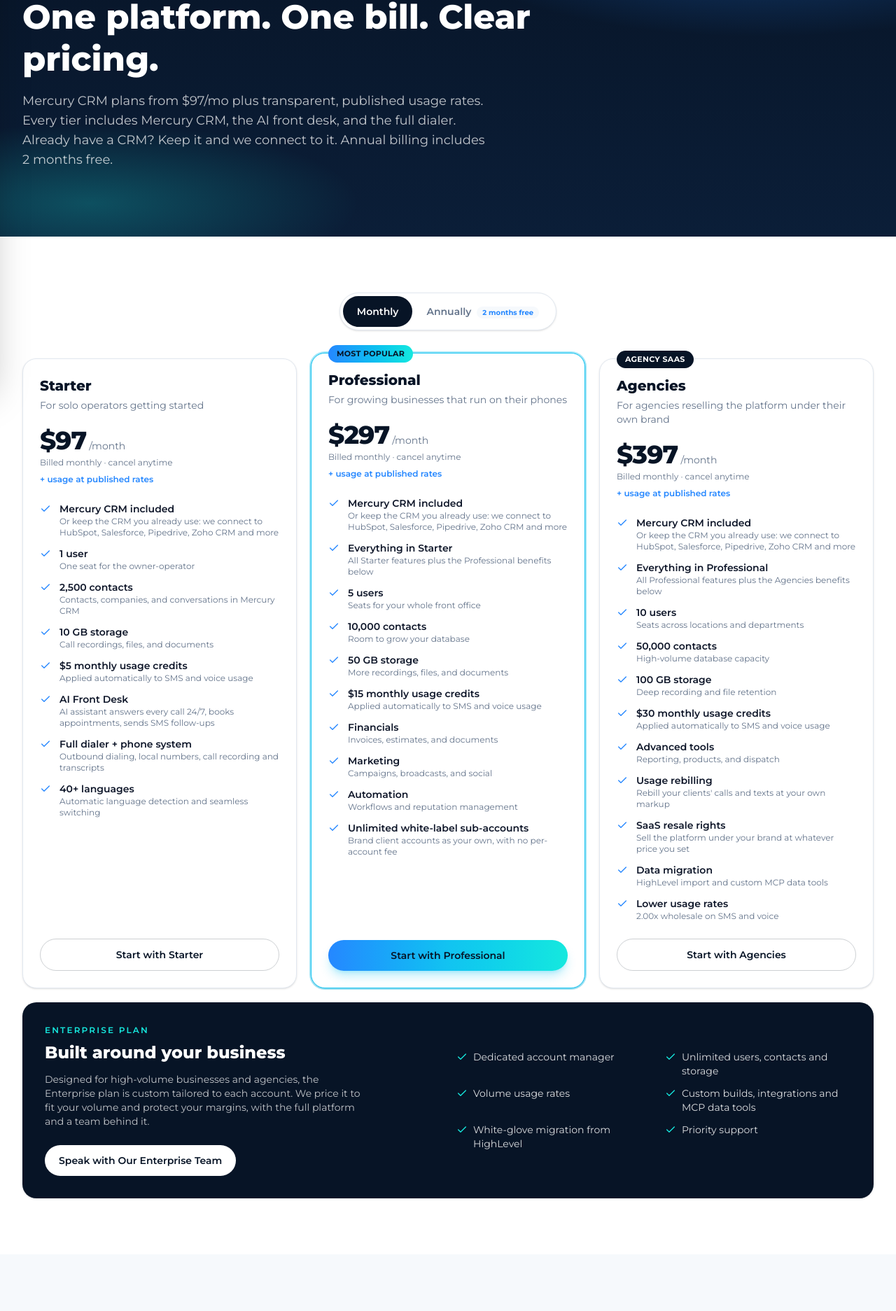
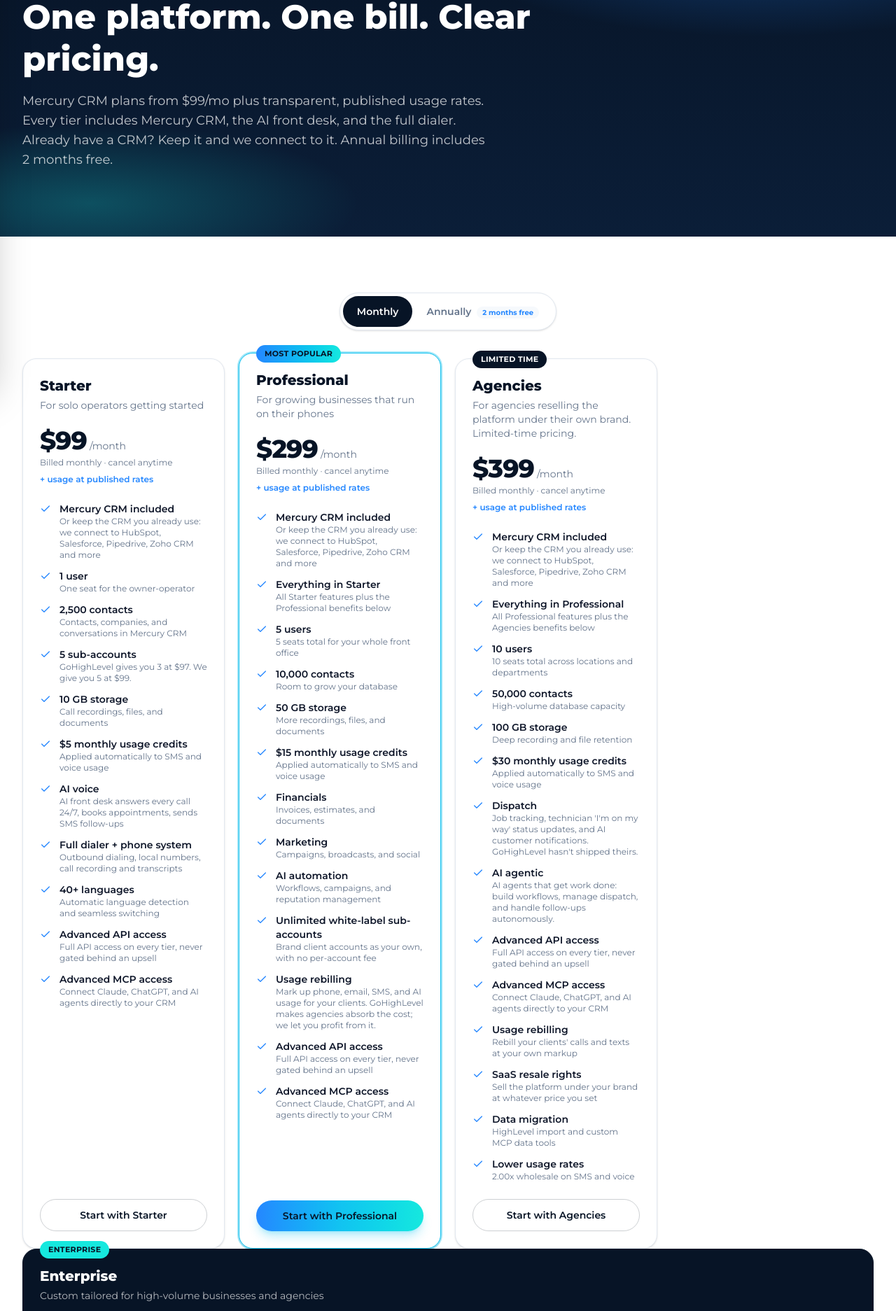
Before and after one commit to hpintojr/mercury-call-desk-site, a Next.js app: page /pricing in a window 1280 px wide. Shown: the part 250-2123 px from the top of the page at 70% size. Built offline with nearby package versions, Linux system fonts and the light colour scheme; no server answers.

Commit message:
Pricing update per Sulus meeting: $99/$299/$399, 5 sub-accounts on Starter, usage rebilling on Professional, dispatch + limited-time on Agencies, Enterprise as 4th column, AI voice/automation/agentic positioning

```diff
--- a/src/app/page.tsx
+++ b/src/app/page.tsx
@@ -138,7 +138,7 @@
       {/* ── Pricing teaser ── */}
       <section className="py-14 sm:py-20">
         <div className="container-x">
-          <SectionHeading eyebrow="Plans That Scale With You" title="Clear pricing, no surprises" body="Platform plans from $97/mo plus transparent usage rates. Every tier includes the AI front desk, the full dialer, and Mercury CRM." />
+          <SectionHeading eyebrow="Plans That Scale With You" title="Clear pricing, no surprises" body="Platform plans from $99/mo plus transparent usage rates. Every tier includes the AI front desk, the full dialer, and Mercury CRM." />
           <div className="mt-10 grid gap-5 sm:grid-cols-2 lg:grid-cols-4">
             {tiers.map((t) => (
               <div key={t.id} className={`relative rounded-xl2 border bg-white p-6 shadow-sm ${t.popular ? "border-mcd-sky ring-2 ring-mcd-sky/40" : "border-mcd-line"}`}>
--- a/src/app/pricing/page.tsx
+++ b/src/app/pricing/page.tsx
@@ -12,7 +12,7 @@
 
 export const metadata: Metadata = {
   title: "Pricing",
-  description: "Mercury CRM plans from $97/mo plus transparent usage rates. CRM, phone system, dialer, and AI assistants in one platform. Annual billing includes 2 months free.",
+  description: "Mercury CRM plans from $99/mo plus transparent usage rates. CRM, phone system, dialer, and AI assistants in one platform. Annual billing includes 2 months free.",
 };
 
 const icons: IconName[] = ["star", "bolt", "zap", "clock", "chart", "users"];
@@ -48,7 +48,7 @@
 export default function PricingPage() {
   return (
     <>
-      <PageHero crumb="Pricing" title="One platform. One bill. Clear pricing." body="Mercury CRM plans from $97/mo plus transparent, published usage rates. Every tier includes Mercury CRM, the AI front desk, and the full dialer. Already have a CRM? Keep it and we connect to it. Annual billing includes 2 months free." />
+      <PageHero crumb="Pricing" title="One platform. One bill. Clear pricing." body="Mercury CRM plans from $99/mo plus transparent, published usage rates. Every tier includes Mercury CRM, the AI front desk, and the full dialer. Already have a CRM? Keep it and we connect to it. Annual billing includes 2 months free." />
 
       <section className="py-14 sm:py-20">
         <div className="container-x"><PricingCards /></div>
--- a/src/components/PricingCards.tsx
+++ b/src/components/PricingCards.tsx
@@ -29,7 +29,7 @@
       </div>
 
       {/* Cards: stack on mobile → 3-col desktop */}
-      <div className="mt-10 grid gap-5 md:grid-cols-3">
+      <div className="mt-10 grid gap-5 md:grid-cols-2 lg:grid-cols-4">
         {tiers.map((t) => {
           const perMonth = annual ? Math.round(t.annualTotal / 12) : t.monthly;
           const badge = t.popular ? "Most Popular" : t.badge;
@@ -67,21 +67,29 @@
         })}
       </div>
 
-      {/* Enterprise: quote-only, no published price */}
-      <article className="mt-5 grid gap-6 rounded-xl2 bg-mcd-navy p-6 text-white shadow-sm sm:p-8 lg:grid-cols-12 lg:items-center">
-        <div className="lg:col-span-5">
-          <p className="eyebrow text-mcd-cyan">{enterprise.eyebrow}</p>
-          <h3 className="mt-2 text-2xl font-extrabold">{enterprise.title}</h3>
-          <p className="mt-3 text-sm text-white/75">{enterprise.body}</p>
-          <div className="mt-6"><Button href={links.demo} variant="white">{enterprise.cta}</Button></div>
+      {/* Enterprise: quote-only 4th column */}
+      <article className="relative flex flex-col rounded-xl2 border border-mcd-navy bg-mcd-navy p-6 text-white shadow-sm">
+        <span className="absolute -top-3 left-6 rounded-full bg-mcd-cyan px-3 py-1 text-[11px] font-bold uppercase tracking-wide text-mcd-navy">Enterprise</span>
+        <h3 className="text-xl font-extrabold">Enterprise</h3>
+        <p className="mt-1 text-sm text-white/70">Custom tailored for high-volume businesses and agencies</p>
+        <p className="mt-5 flex items-baseline gap-1">
+          <span className="text-4xl font-extrabold tracking-tight">Custom</span>
+        </p>
+        <p className="mt-1 min-h-5 text-xs text-white/60">Volume rates quoted to your usage</p>
+        <p className="mt-1 text-xs font-semibold text-mcd-cyan">+ usage at volume rates</p>
+
+        <ul className="mt-6 space-y-3">
+          {(compact ? enterprise.points.slice(0, 6) : enterprise.points).map((p) => (
+            <li key={p} className="flex gap-3 text-sm text-white/85">
+              <Icon name="check" className="mt-0.5 h-4 w-4 shrink-0 text-mcd-cyan" />
+              <span className="font-semibold">{p}</span>
+            </li>
+          ))}
+        </ul>
+
+        <div className="mt-auto pt-6">
+          <Button href={links.demo} full variant="white">{enterprise.cta}</Button>
         </div>
-        {!compact && (
-          <ul className="grid gap-x-8 gap-y-3 text-sm sm:grid-cols-2 lg:col-span-6 lg:col-start-7">
-            {enterprise.points.map((p) => (
-              <li key={p} className="flex gap-2 text-white/85"><Icon name="check" className="mt-0.5 h-4 w-4 shrink-0 text-mcd-cyan" />{p}</li>
-            ))}
-          </ul>
-        )}
       </article>
     </div>
   );
--- a/src/components/PricingCompare.tsx
+++ b/src/components/PricingCompare.tsx
@@ -1,7 +1,7 @@
 import Icon from "./Icon";
 import { compare } from "@/content/pricing";
 
-const cols = ["Starter", "Professional", "Agencies"];
+const cols = ["Starter", "Professional", "Agencies", "Enterprise"];
 
 function Cell({ v }: { v: string | boolean }) {
   if (v === true) return <Icon name="check" className="mx-auto h-5 w-5 text-mcd-blue" />;
@@ -20,7 +20,7 @@
         <section key={g.title} aria-labelledby={g.title.replace(/\s+/g, "-")}>
           <h3 id={g.title.replace(/\s+/g, "-")} className="mb-3 text-lg font-extrabold text-mcd-navy sm:text-xl">{g.title}</h3>
           <div className="overflow-x-auto rounded-xl2 border border-mcd-line bg-white shadow-sm">
-            <table className="w-full min-w-[600px] border-collapse text-sm">
+            <table className="w-full min-w-[760px] border-collapse text-sm">
               <thead>
                 <tr className="bg-mcd-surface text-mcd-navy">
                   <th scope="col" className="sticky left-0 z-10 w-48 bg-mcd-surface px-4 py-3 text-left text-xs font-bold uppercase tracking-wider sm:w-64">Feature</th>
--- a/src/content/pricing.ts
+++ b/src/content/pricing.ts
@@ -1,5 +1,5 @@
 /**
- * Mercury CRM platform pricing — updated 2026-10-12 (Agencies $397 with rebilling + SaaS; Enterprise quote-only).
+ * Mercury CRM platform pricing — updated 2026-10-15 (Starter $99/5 sub-accounts; Professional $299 with usage rebilling; Agencies $399 limited-time with dispatch; Enterprise 4th column).
  * Monthly platform fee + transparent usage (published per-tier rates).
  * Annual billing = 2 months free.
  */
@@ -24,58 +24,67 @@
     id: "starter",
     name: "Starter",
     blurb: "For solo operators getting started",
-    monthly: 97,
-    annualTotal: 970,
+    monthly: 99,
+    annualTotal: 990,
     cta: "Start with Starter",
     features: [
       { title: "Mercury CRM included", detail: "Or keep the CRM you already use: we connect to HubSpot, Salesforce, Pipedrive, Zoho CRM and more" },
       { title: "1 user", detail: "One seat for the owner-operator" },
       { title: "2,500 contacts", detail: "Contacts, companies, and conversations in Mercury CRM" },
+      { title: "5 sub-accounts", detail: "GoHighLevel gives you 3 at $97. We give you 5 at $99." },
       { title: "10 GB storage", detail: "Call recordings, files, and documents" },
       { title: "$5 monthly usage credits", detail: "Applied automatically to SMS and voice usage" },
-      { title: "AI Front Desk", detail: "AI assistant answers every call 24/7, books appointments, sends SMS follow-ups" },
+      { title: "AI voice", detail: "AI front desk answers every call 24/7, books appointments, sends SMS follow-ups" },
       { title: "Full dialer + phone system", detail: "Outbound dialing, local numbers, call recording and transcripts" },
       { title: "40+ languages", detail: "Automatic language detection and seamless switching" },
+      { title: "Advanced API access", detail: "Full API access on every tier, never gated behind an upsell" },
+      { title: "Advanced MCP access", detail: "Connect Claude, ChatGPT, and AI agents directly to your CRM" },
     ],
   },
   {
     id: "professional",
     name: "Professional",
     blurb: "For growing businesses that run on their phones",
-    monthly: 297,
-    annualTotal: 2970,
+    monthly: 299,
+    annualTotal: 2990,
     cta: "Start with Professional",
     ctaShort: "Start Professional",
     popular: true,
     features: [
       { title: "Mercury CRM included", detail: "Or keep the CRM you already use: we connect to HubSpot, Salesforce, Pipedrive, Zoho CRM and more" },
       { title: "Everything in Starter", detail: "All Starter features plus the Professional benefits below" },
-      { title: "5 users", detail: "Seats for your whole front office" },
+      { title: "5 users", detail: "5 seats total for your whole front office" },
       { title: "10,000 contacts", detail: "Room to grow your database" },
       { title: "50 GB storage", detail: "More recordings, files, and documents" },
       { title: "$15 monthly usage credits", detail: "Applied automatically to SMS and voice usage" },
       { title: "Financials", detail: "Invoices, estimates, and documents" },
       { title: "Marketing", detail: "Campaigns, broadcasts, and social" },
-      { title: "Automation", detail: "Workflows and reputation management" },
+      { title: "AI automation", detail: "Workflows, campaigns, and reputation management" },
       { title: "Unlimited white-label sub-accounts", detail: "Brand client accounts as your own, with no per-account fee" },
+      { title: "Usage rebilling", detail: "Mark up phone, email, SMS, and AI usage for your clients. GoHighLevel makes agencies absorb the cost; we let you profit from it." },
+      { title: "Advanced API access", detail: "Full API access on every tier, never gated behind an upsell" },
+      { title: "Advanced MCP access", detail: "Connect Claude, ChatGPT, and AI agents directly to your CRM" },
     ],
   },
   {
     id: "agencies",
     name: "Agencies",
-    blurb: "For agencies reselling the platform under their own brand",
-    monthly: 397,
-    annualTotal: 3970,
-    badge: "Agency SaaS",
+    blurb: "For agencies reselling the platform under their own brand. Limited-time pricing.",
+    monthly: 399,
+    annualTotal: 3990,
+    badge: "Limited Time",
     cta: "Start with Agencies",
     features: [
       { title: "Mercury CRM included", detail: "Or keep the CRM you already use: we connect to HubSpot, Salesforce, Pipedrive, Zoho CRM and more" },
       { title: "Everything in Professional", detail: "All Professional features plus the Agencies benefits below" },
-      { title: "10 users", detail: "Seats across locations and departments" },
+      { title: "10 users", detail: "10 seats total across locations and departments" },
       { title: "50,000 contacts", detail: "High-volume database capacity" },
       { title: "100 GB storage", detail: "Deep recording and file retention" },
       { title: "$30 monthly usage credits", detail: "Applied automatically to SMS and voice usage" },
-      { title: "Advanced tools", detail: "Reporting, products, and dispatch" },
+      { title: "Dispatch", detail: "Job tracking, technician 'I'm on my way' status updates, and AI customer notifications. GoHighLevel hasn't shipped theirs." },
+      { title: "AI agentic", detail: "AI agents that get work done: build workflows, manage dispatch, and handle follow-ups autonomously." },
+      { title: "Advanced API access", detail: "Full API access on every tier, never gated behind an upsell" },
+      { title: "Advanced MCP access", detail: "Connect Claude, ChatGPT, and AI agents directly to your CRM" },
       { title: "Usage rebilling", detail: "Rebill your clients' calls and texts at your own markup" },
       { title: "SaaS resale rights", detail: "Sell the platform under your brand at whatever price you set" },
       { title: "Data migration", detail: "HighLevel import and custom MCP data tools" },
@@ -148,47 +157,54 @@
   },
 ];
 
-/** Feature comparison table (Pricing page). Column order: Starter, Professional, Agencies. */
+/** Feature comparison table (Pricing page). Column order: Starter, Professional, Agencies, Enterprise. */
 export type CompareCell = string | boolean;
-export type CompareRow = { label: string; tip?: string; cells: [CompareCell, CompareCell, CompareCell] };
+export type CompareRow = { label: string; tip?: string; cells: [CompareCell, CompareCell, CompareCell, CompareCell] };
 export type CompareGroup = { title: string; rows: CompareRow[] };
 
 export const compare: CompareGroup[] = [
   {
     title: "Platform",
     rows: [
-      { label: "Users", cells: ["1", "5", "10"] },
-      { label: "Contacts", cells: ["2,500", "10,000", "50,000"] },
-      { label: "Storage", cells: ["10 GB", "50 GB", "100 GB"] },
-      { label: "Monthly usage credits", tip: "Credits applied automatically to SMS and voice usage each billing cycle.", cells: ["$5", "$15", "$30"] },
+      { label: "Users", cells: ["1", "5", "10", "Unlimited"] },
+      { label: "Contacts", cells: ["2,500", "10,000", "50,000", "Unlimited"] },
+      { label: "Storage", cells: ["10 GB", "50 GB", "100 GB", "Unlimited"] },
+      { label: "Monthly usage credits", tip: "Credits applied automatically to SMS and voice usage each billing cycle.", cells: ["$5", "$15", "$30", "Custom"] },
+      { label: "Sub-accounts", tip: "Separate client or location accounts under your agency.", cells: ["5", "Unlimited", "Unlimited", "Unlimited"] },
     ],
   },
   {
     title: "Modules",
     rows: [
-      { label: "Core CRM (contacts, companies, conversations)", cells: [true, true, true] },
-      { label: "Sales (calendar, pipelines, opportunities)", cells: [true, true, true] },
-      { label: "Web Presence (forms, websites, files)", cells: [true, true, true] },
-      { label: "Financials (invoices, estimates, documents)", cells: [false, true, true] },
-      { label: "Marketing (campaigns, broadcasts, social)", cells: [false, true, true] },
-      { label: "Automation (workflows, reputation)", cells: [false, true, true] },
-      { label: "White-label sub-accounts (unlimited)", tip: "Brand client accounts as your own, with no per-account fee.", cells: [false, true, true] },
-      { label: "Advanced Tools (reporting, products, dispatch)", cells: [false, false, true] },
-      { label: "Data Migration (HighLevel import, MCP)", cells: [false, false, true] },
-      { label: "SaaS Reseller (usage rebilling + resale rights)", tip: "Resell Mercury CRM under your own brand and rebill client usage at your own markup.", cells: [false, false, true] },
+      { label: "Core CRM (contacts, companies, conversations)", cells: [true, true, true, true] },
+      { label: "Sales (calendar, pipelines, opportunities)", cells: [true, true, true, true] },
+      { label: "Web Presence (forms, websites, files)", cells: [true, true, true, true] },
+      { label: "Financials (invoices, estimates, documents)", cells: [false, true, true, true] },
+      { label: "Marketing (campaigns, broadcasts, social)", cells: [false, true, true, true] },
+      { label: "AI automation (workflows, reputation)", cells: [false, true, true, true] },
+      { label: "White-label sub-accounts (unlimited)", tip: "Brand client accounts as your own, with no per-account fee.", cells: [false, true, true, true] },
+      { label: "Dispatch (job tracking, technician updates)", tip: "Track jobs and technicians; AI notifies customers automatically.", cells: [false, false, true, true] },
+      { label: "AI agentic (autonomous agents)", cells: [false, false, true, true] },
+      { label: "Advanced API access", cells: [true, true, true, true] },
+      { label: "Advanced MCP access", cells: [true, true, true, true] },
+      { label: "Data Migration (HighLevel import, MCP)", cells: [false, false, true, true] },
+      { label: "Usage rebilling (markup phone, SMS, email, AI)", tip: "Rebill client usage at your own markup instead of absorbing the cost.", cells: [false, true, true, true] },
+      { label: "SaaS resale rights", tip: "Resell Mercury CRM under your own brand at whatever price you set.", cells: [false, false, true, true] },
+      { label: "Dedicated account manager", cells: [false, false, false, true] },
+      { label: "Volume usage rates", cells: [false, false, false, true] },
     ],
   },
   {
     title: "Phone System",
     rows: [
-      { label: "AI Front Desk (inbound)", tip: "AI assistants answer every inbound call, book appointments, and follow up.", cells: [true, true, true] },
-      { label: "Outbound dialer (10 lines per rep)", tip: "Parallel dialer that runs up to 10 lines per rep at once, for follow-ups, reminders, and sales outreach.", cells: [true, true, true] },
-      { label: "Local phone numbers", cells: [true, true, true] },
-      { label: "Call recording & transcripts", cells: [true, true, true] },
-      { label: "SMS messaging", cells: [true, true, true] },
-      { label: "40+ languages", cells: [true, true, true] },
-      { label: "DNC list, consent checks & calling hours", tip: "In-system DNC list, automatic consent checks, and calling-hour enforcement before every dial. Scrub lists against the National DNC Registry before uploading.", cells: [true, true, true] },
-      { label: "A2P 10DLC registration", tip: "Business SMS campaign registration handled for you.", cells: [true, true, true] },
+      { label: "AI voice (24/7 front desk)", tip: "AI assistants answer every inbound call, book appointments, and follow up.", cells: [true, true, true, true] },
+      { label: "Outbound dialer (10 lines per rep)", tip: "Parallel dialer that runs up to 10 lines per rep at once, for follow-ups, reminders, and sales outreach.", cells: [true, true, true, true] },
+      { label: "Local phone numbers", cells: [true, true, true, true] },
+      { label: "Call recording & transcripts", cells: [true, true, true, true] },
+      { label: "SMS messaging", cells: [true, true, true, true] },
+      { label: "40+ languages", cells: [true, true, true, true] },
+      { label: "DNC list, consent checks & calling hours", tip: "In-system DNC list, automatic consent checks, and calling-hour enforcement before every dial. Scrub lists against the National DNC Registry before uploading.", cells: [true, true, true, true] },
+      { label: "A2P 10DLC registration", tip: "Business SMS campaign registration handled for you.", cells: [true, true, true, true] },
     ],
   },
 ];
@@ -200,7 +216,7 @@
   { q: "Do you help with A2P 10DLC registration?", a: "Yes. Business SMS requires registered campaigns, and our team handles your A2P 10DLC registration for you so your messages get delivered." },
   { q: "Does every plan include a CRM? Can I keep my current one?", a: "Yes. Every plan includes Mercury CRM at no extra cost: contacts, pipelines, conversations and automations. If you already run on HubSpot, Salesforce, Pipedrive, Zoho CRM or another system, you can keep it. We connect the AI front desk and dialer to your existing CRM instead." },
   { q: "Is outbound dialing included on every tier?", a: "Yes. Every tier includes the full dialer: outbound calling, local numbers, call recording, transcripts, and SMS. Higher tiers add users, contacts, modules, and better usage rates." },
-  { q: "How does annual billing work?", a: "Pay annually and get 2 months free. Starter is $970/yr, Professional $2,970/yr and Agencies $3,970/yr. Enterprise is quoted to fit your account." },
+  { q: "How does annual billing work?", a: "Pay annually and get 2 months free. Starter is $990/yr, Professional $2,990/yr and Agencies $3,990/yr. Enterprise is quoted to fit your account." },
 ];
 
 export const whyChoose = [
```
